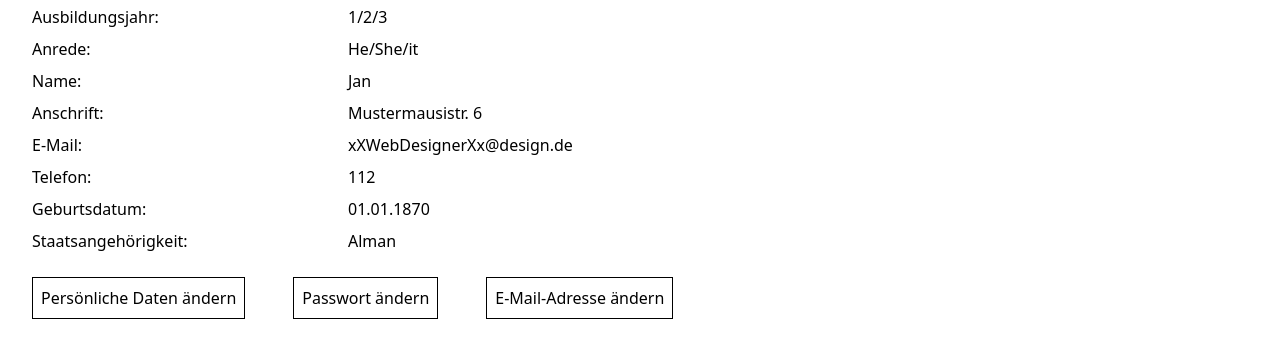
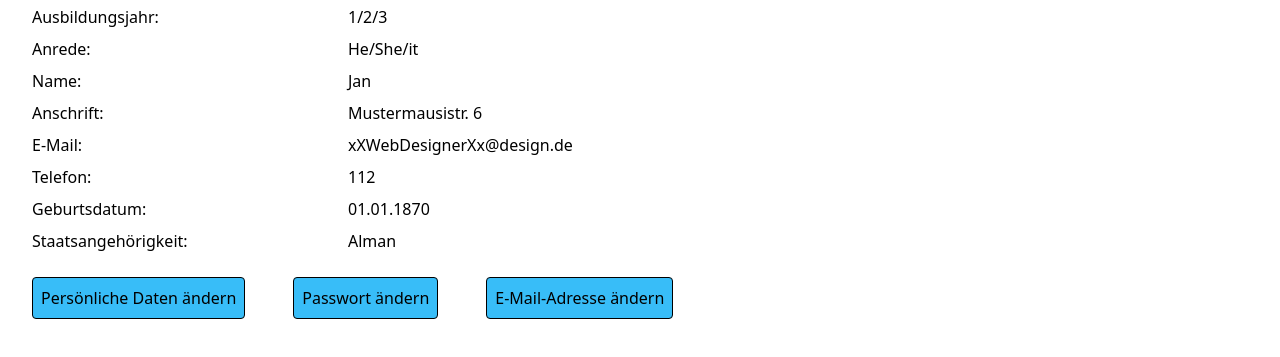
Before and after one commit to GSO-SW/coded-prototype-bohk, a plain HTML site: page profil.html in a window 1280 px wide. Shown: the part 259-616 px from the top of the page. Drawn offline with nearby package versions, Linux system fonts and the light colour scheme.

Commit message:
profilfertigv1

```diff
--- a/profil.html
+++ b/profil.html
@@ -73,9 +73,9 @@
 <footer style= "padding-left: 2rem" class="flex justify-start relative p-[1rem] lg:w-2/3">
     <nav class="menu flex w-full">
         <ul class="flex flex-col md:flex-row libuttonbreite">
-            <li class="libuttonbreite border border-black border-solid flex justify-center items-center px-2 my-2 py-2"><a href="#">Persönliche Daten ändern</a></li>
-            <li class="libuttonbreite border border-black border-solid flex justify-center items-center px-2 my-2 py-2"><a href="#">Passwort ändern</a></li>
-            <li class="libuttonbreite border border-black border-solid flex justify-center items-center px-2 my-2 py-2"><a href="#">E-Mail-Adresse ändern</a></li>
+            <li class="libuttonbreite border border-black border-solid flex justify-center items-center px-2 my-2 py-2 rounded bg-sky-400 hover:bg-sky-600"><a href="#">Persönliche Daten ändern</a></li>
+            <li class="libuttonbreite border border-black border-solid flex justify-center items-center px-2 my-2 py-2 rounded bg-sky-400 hover:bg-sky-600"><a href="#">Passwort ändern</a></li>
+            <li class="libuttonbreite border border-black border-solid flex justify-center items-center px-2 my-2 py-2 rounded bg-sky-400 hover:bg-sky-600"><a href="#">E-Mail-Adresse ändern</a></li>
         </ul>
     </nav>
 </footer>
```
